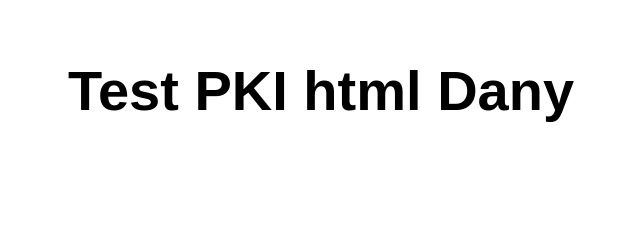
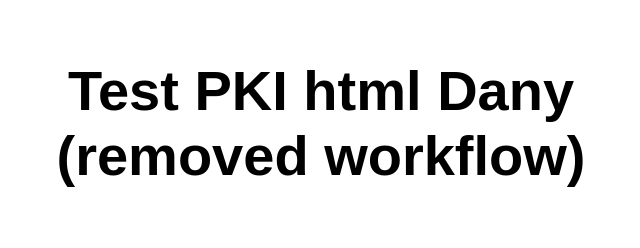
Before and after one commit to DatStone/Test-PKI-CCREK-Dany, a website: page src/pki/test.html in a window 1280 px wide. Shown: the whole page, without its empty margins (319-959 px from the left). Drawn offline with Linux system fonts and the light colour scheme; files that its build step writes are made by us from their sources.

Commit message:
Update test.html

```diff
--- a/src/pki/test.html
+++ b/src/pki/test.html
@@ -10,7 +10,7 @@
 
 <body>
   <main>
-    <h1>Test PKI html Dany</h1>
+    <h1>Test PKI html Dany (removed workflow)</h1>
   </main>
 </body>
 
```
